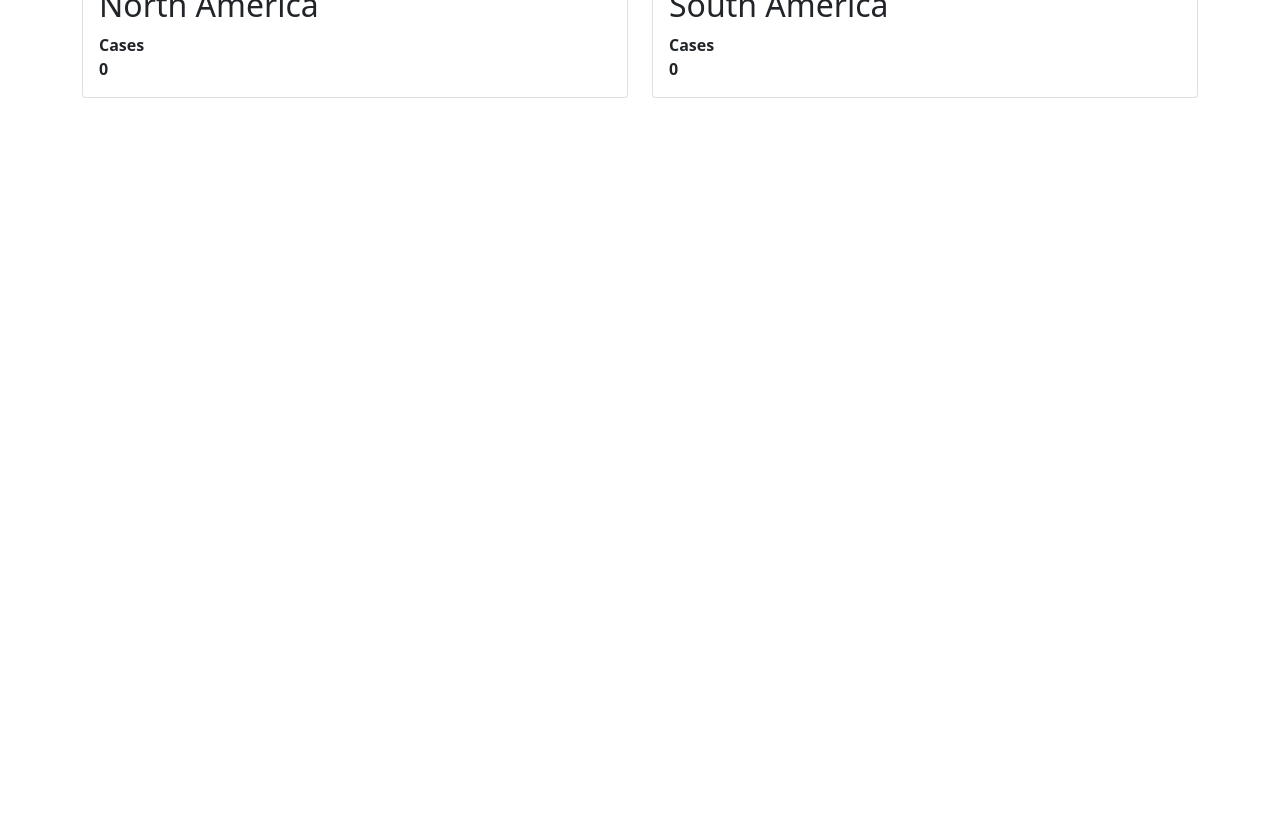
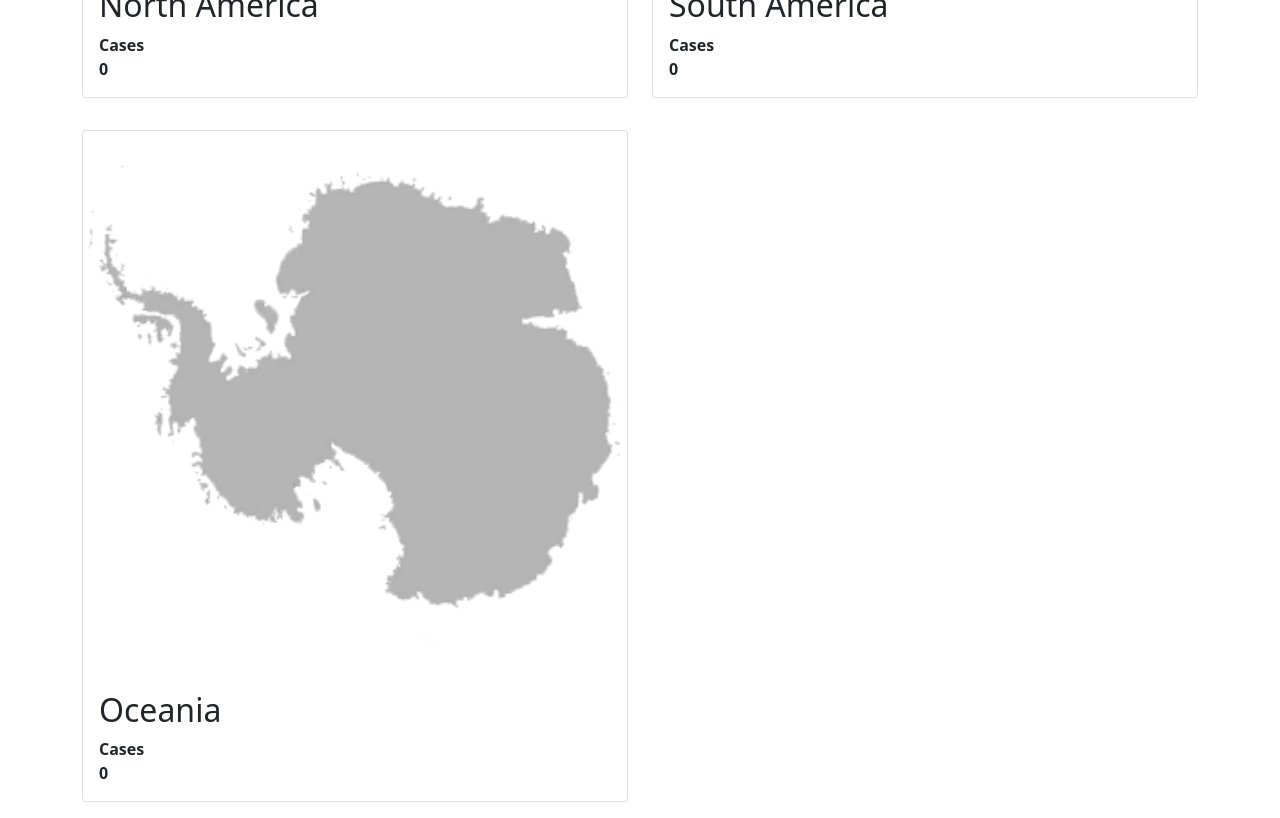
Before and after one commit to Felix45/covid-stats, a React (Create React App) app: page / in a window 1280 px wide. Shown: the part 2800-3618 px from the top of the page. Before the commit the page ends 2914 px from the top, so only its background shows below. Built offline with nearby package versions, Linux system fonts and the light colour scheme; no server answers.

Commit message:
Add oceania continent on the continents view

```diff
--- a/src/mock/data.js
+++ b/src/mock/data.js
@@ -43,6 +43,13 @@ const continents = [
     cases: 0,
     image: 'south america.png',
   },
+  {
+    id: uuidv4(),
+    name: 'Oceania',
+    map: '',
+    cases: 0,
+    image: 'antarctica.png',
+  },
 ];
 
 export default continents;
```
